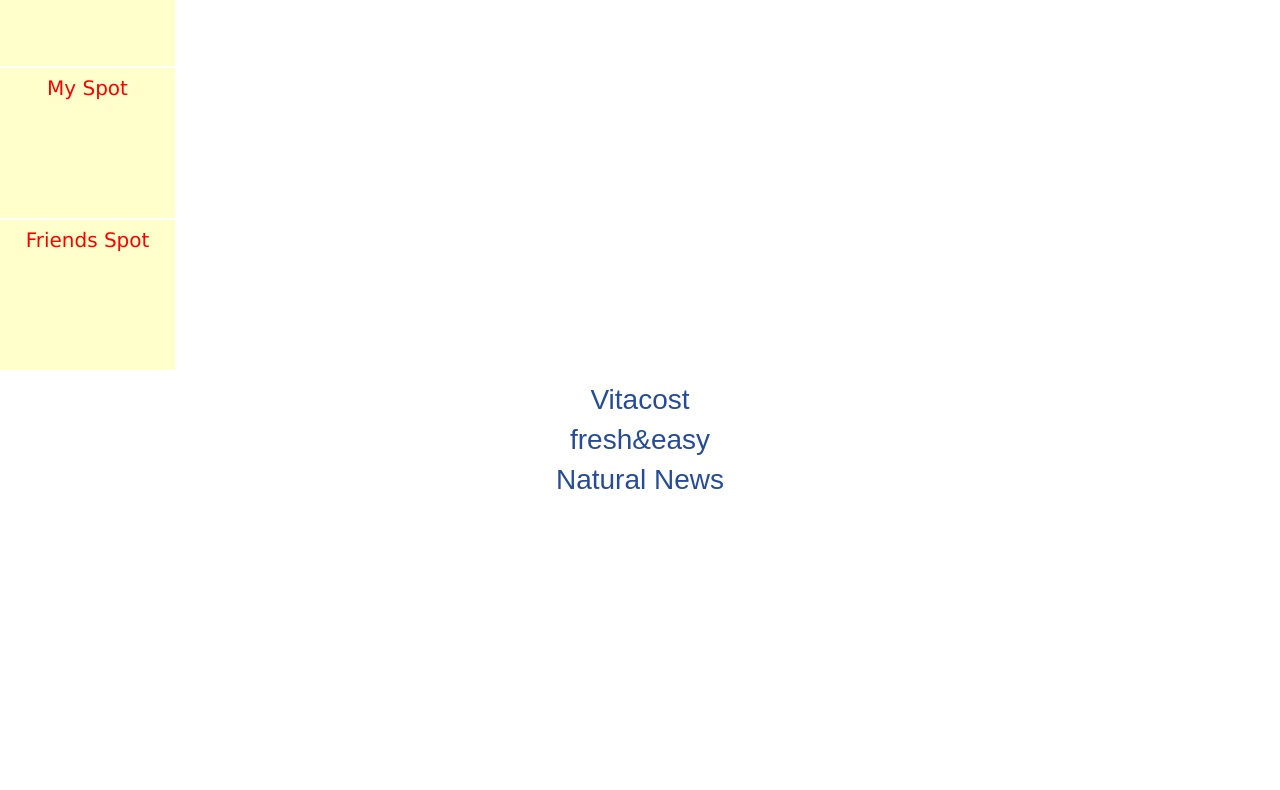
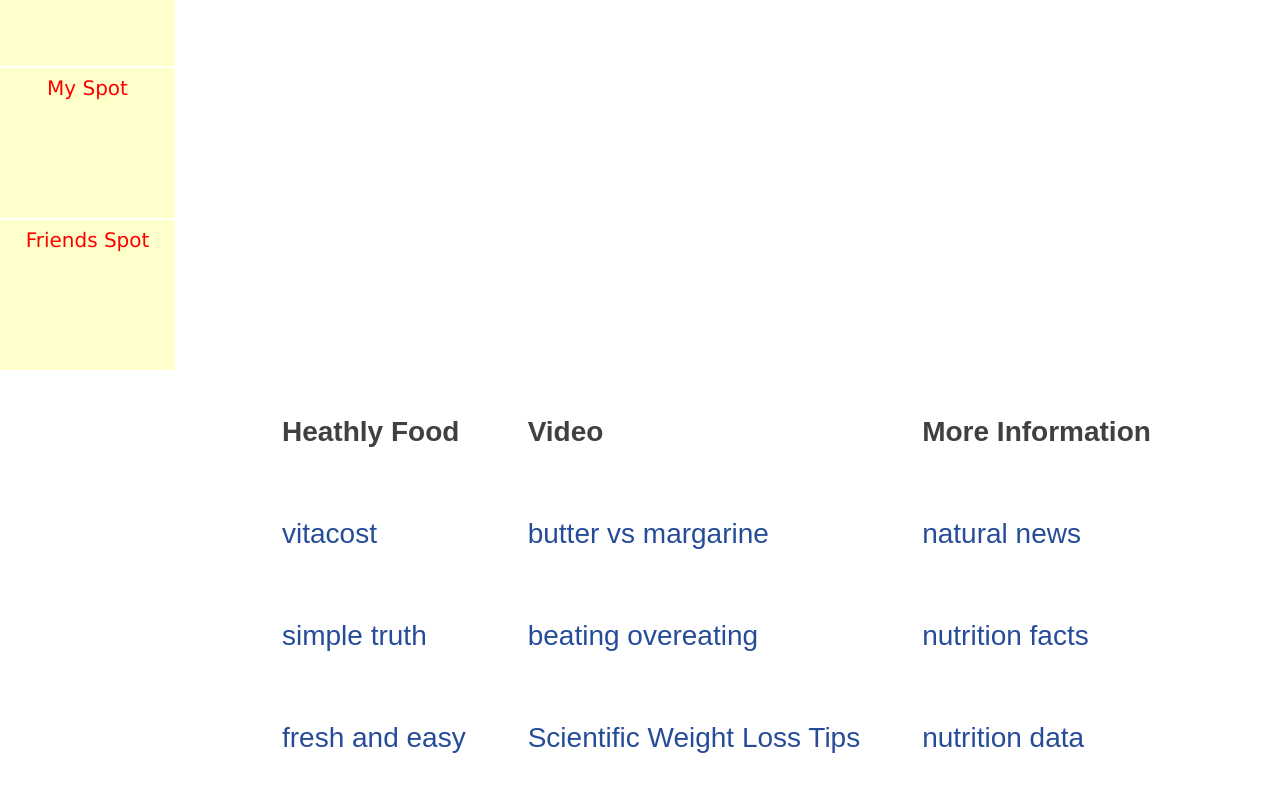
Before and after one commit to tjobrie5/IUEEProj, a plain HTML site: page index.html in a window 1280 px wide. Shown: the part 368-1158 px from the top of the page. Before the commit the page ends 868 px from the top, so only its background shows below. Drawn offline with nearby package versions, Linux system fonts and the light colour scheme.

Commit message:
Update index.html

```diff
--- a/index.html
+++ b/index.html
@@ -7,7 +7,14 @@
 
 <link rel="stylesheet" href="blueberry.css" />
 <style type="text/css">
-<!--
+table#links{
+	margin:0 auto;
+	margin-left: 250px;
+}
+table#links td{
+	padding:30px;
+}
+
 * {
   margin: 0;
 	border: 0;
@@ -81,7 +88,7 @@
 #content {
 	margin: 0 auto;
 	min-width: 370px;
-	max-width: 570px;
+	max-width: 470px;
 }
 
 #links {
@@ -91,7 +98,7 @@
 
 }
 
-.blueberry { max-width: 580px; }
+.blueberry { max-width: 400px; }
 
 -->
 </style>
@@ -153,10 +160,103 @@
 <li><a href="friends.html" class="link4">Friends Spot</a></li>
 </ul>
 
+
 <title>More information about healthy food</title>
 
 <center>
-<div class="links">
+	 <center>
+<title>More information about healthy food</title>
+
+
+	<hr>
+
+
+	<hr>
+
+
+	<hr>
+	</center>
+
+	<table id="links">
+		<tr>
+
+
+
+		<td>
+
+		<b>Heathly Food</b>
+
+			</td>
+			<td>
+
+			<b>Video</b>
+
+			</td>
+			<td>
+			<b>More Information</b>
+			</td>
+		</tr>
+
+
+
+
+		<tr>
+
+
+
+		<td><a href="http://www.vitacost.com/"
+  title= "Click here to check your site's
+    links!">vitacost</a>
+			</td>
+			<td><a href="http://www.youtube.com/watch?v=KG_ybdk1VaE"
+  title= "Click here to check your site's
+    links!">butter vs margarine</a>
+			</td>
+			<td><a href="http://www.naturalnews.com/index.html"
+  title= "Click here to check your site's
+    links!">natural news</a>
+			</td>
+		</tr>
+
+
+
+
+		<tr>
+			<td><a href="http://www.simpletruth.com/products/?cmp=GooglePPC&gclid=CN_ggsPU8LcCFQ9eQgodFX8AnQ"
+  title= "Click here to check your site's
+    links!">simple truth</a>
+			</td>
+			<td><a href="http://www.youtube.com/watch?v=BwqAelWSgHk"
+  title= "Click here to check your site's
+    links!">beating overeating</a>
+			</td>
+			<td><a href="http://nutritionfacts.org/"
+  title= "Click here to check your site's
+    links!">nutrition facts</a>
+			</td>
+		</tr>
+
+
+
+
+
+		<tr>
+			<td><a href="http://www.freshandeasy.com/"
+  title= "Click here to check your site's
+    links!">fresh and easy</a>
+			</td>
+			<td><a href="http://www.youtube.com/watch?v=HA00ZctGz50"
+  title= "Click here to check your site's
+    links!">Scientific Weight Loss Tips</a>
+			</td>
+			<td><a href="http://nutritiondata.self.com/"
+  title= "Click here to check your site's
+    links!">nutrition data</a>
+			</td>
+		</tr>
+	</table>
+
+<!--<div class="links">
 
 <a href="http://www.vitacost.com/"
   title= "Click here to check your site's
@@ -173,7 +273,8 @@
     links!">Natural News</a>
 	<hr>
 </div>
+-->
+
 </center>
-
 </body>
 </html>
```
